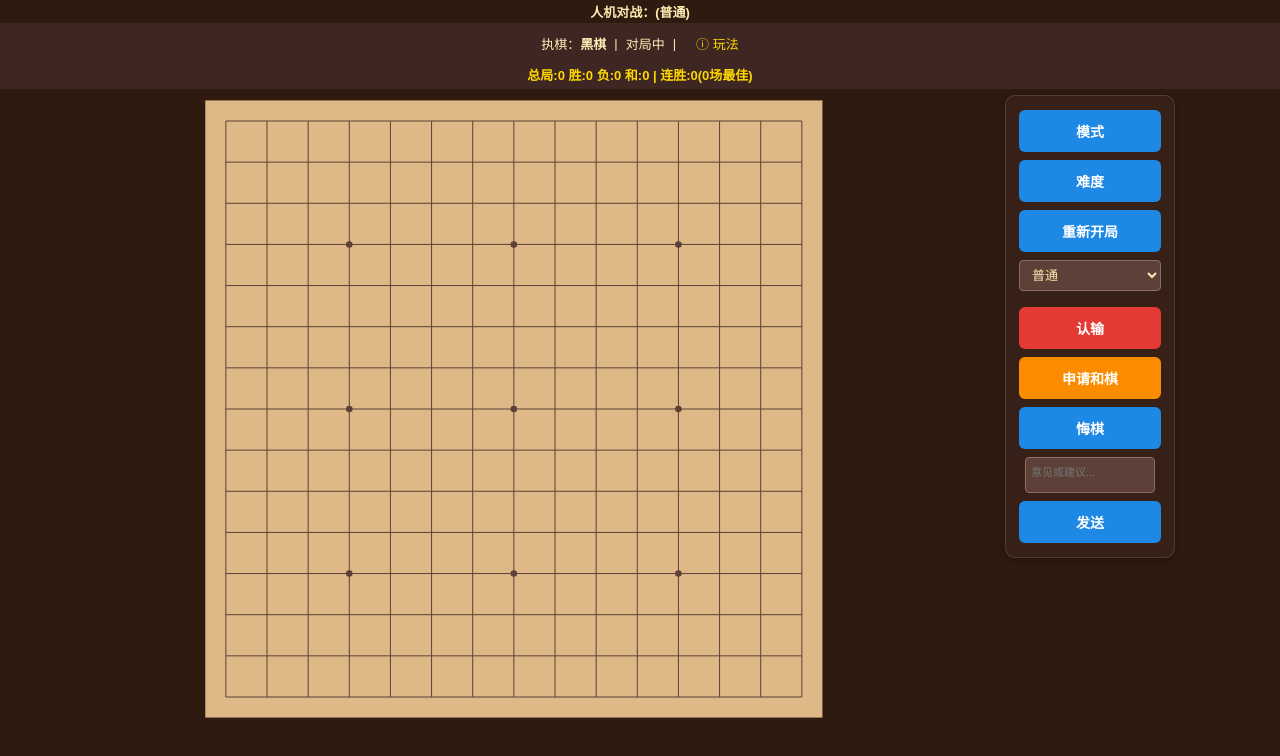
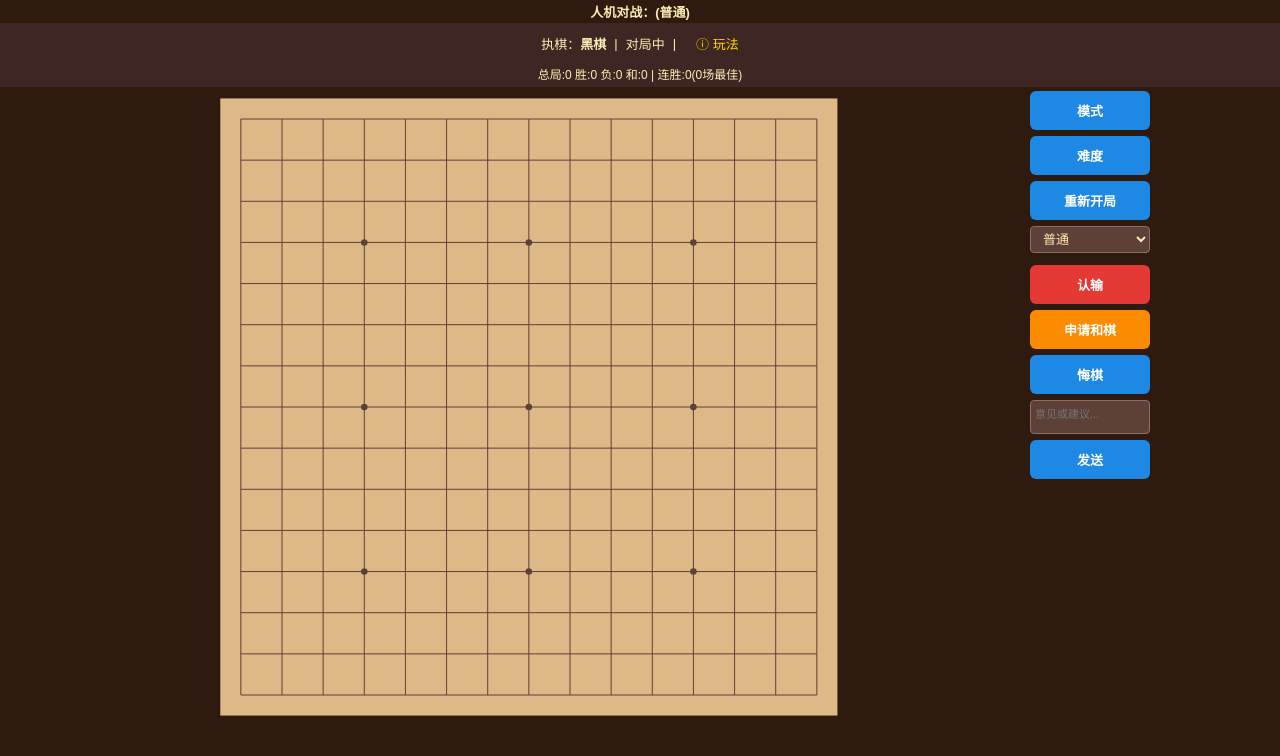
Before and after one commit to Xeno505-VCD/Gomoku-game, a website built with Vite: page index.html in a window 1280 px wide. Built offline with nearby package versions, Linux system fonts and the light colour scheme.

Commit message:
恢复PC端到干净版本，不再改动布局

```diff
--- a/src/styles/main.css
+++ b/src/styles/main.css
@@ -9,6 +9,7 @@ body {
   font-family: 'Microsoft YaHei', 'PingFang SC', sans-serif;
 }
 
+/* ==================== 全局容器 ==================== */
 .app-container {
   display: flex;
   flex-direction: column;
@@ -122,51 +123,32 @@ body {
   display: flex;
   flex-direction: column;
   align-items: center;
-  padding: 14px 10px;
-  gap: 8px;
+  padding: 8px;
+  gap: 6px;
   color: #FFECB3;
   font-size: 14px;
   flex-shrink: 0;
-  min-width: 170px;
-  margin-top: 6px;
-  background: rgba(62, 39, 35, 0.5);
-  border: 1px solid rgba(141, 110, 99, 0.35);
-  border-radius: 10px;
-  box-shadow: 0 2px 10px rgba(0,0,0,0.2);
+  min-width: 140px;
+  margin-top: -4px;
 }
-.c-row { display: flex; flex-direction: column; align-items: center; gap: 8px; }
+.c-row { display: flex; flex-direction: column; align-items: center; gap: 6px; }
 #sidePanel button {
-  border: none; cursor: pointer; font-family: inherit; font-size: 14px;
-  font-weight: bold; color: #fff; border-radius: 6px; padding: 11px 0;
-  transition: transform 0.1s, opacity 0.2s; width: 142px; flex-shrink: 0;
+  border: none; cursor: pointer; font-family: inherit; font-size: 13px;
+  font-weight: bold; color: #fff; border-radius: 6px; padding: 10px 0;
+  transition: transform 0.1s, opacity 0.2s; width: 120px; flex-shrink: 0;
 }
-#sidePanel button:hover:not(:disabled) { opacity: 0.95; transform: scale(1.03); }
-#sidePanel button:active:not(:disabled) { transform: scale(0.97); }
+#sidePanel button:hover:not(:disabled) { opacity: 0.9; transform: scale(1.02); }
+#sidePanel button:active:not(:disabled) { transform: scale(0.96); }
 #sidePanel button:disabled { background-color: #9E9E9E !important; color: #616161 !important; cursor: not-allowed; opacity: 0.7; }
-#sidePanel select { padding: 6px 8px; border-radius: 4px; background: #5D4037; color: #FFECB3; border: 1px solid #8D6E63; font-size: 13px; width: 142px; }
+#sidePanel select { padding: 4px 8px; border-radius: 4px; background: #5D4037; color: #FFECB3; border: 1px solid #8D6E63; font-size: 13px; width: 120px; }
 
-.room-input-pc { display: none; }
-#onlinePanel input { width: 120px; padding: 4px; border-radius: 4px; border: 1px solid #8D6E63; background: #5D4037; color: #FFECB3; font-size: 13px; }
-#feedbackSection textarea { width: 130px; padding: 5px; border-radius: 4px; border: 1px solid #8D6E63; background: #5D4037; color: #FFECB3; font-size: 11px; font-family: inherit; resize: none; }
+#feedbackSection textarea { width: 120px; padding: 4px; border-radius: 4px; border: 1px solid #8D6E63; background: #5D4037; color: #FFECB3; font-size: 11px; font-family: inherit; resize: none; }
 #timerBar { color: #FFD700; font-weight: bold; font-size: 13px; }
-
-/* PC端 section 标题 */
-#sidePanel > div[style*="font-weight:bold"] {
-  color: #FFD700;
-  font-size: 12px;
-  letter-spacing: 1px;
-}
-
-/* PC端战绩增强 */
-#statsBar {
-  font-size: 13px !important;
-  font-weight: bold;
-  color: #FFD700;
-}
 
 /* ==================== 手机端 ==================== */
 @media (max-width: 600px) {
   html, body { height: 100%; overflow: hidden; background-color: #2E1A0E; }
+
   .app-container {
     min-height: 100vh;
     min-height: 100dvh;
```
